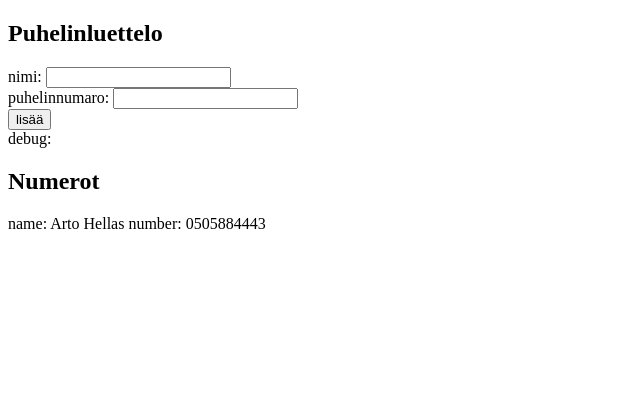
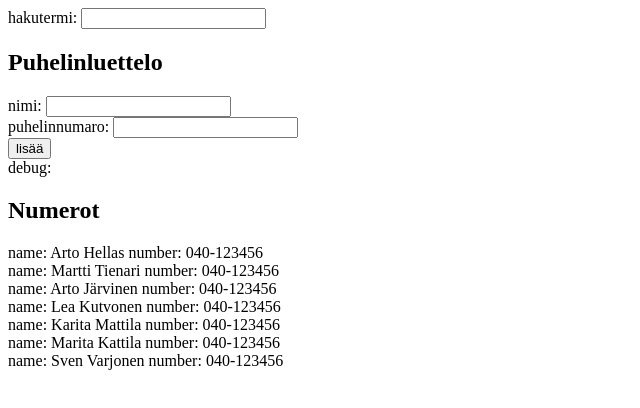
Before and after one commit to learntopilk/teht2, a React (Create React App) app in the folder teht2_puhelinluettelo/: page / in a window 1280 px wide. Shown: the top 408 px of the page, without its empty margins (0-640 px from the left). Built offline with nearby package versions, Linux system fonts and the light colour scheme.

Commit message:
Tehtävä 2.9 tehty: Suodatetaan nimiä ja numeroita!

```diff
--- a/teht2_puhelinluettelo/src/index.js
+++ b/teht2_puhelinluettelo/src/index.js
@@ -14,13 +14,17 @@ class App extends React.Component {
         super(props)
         this.state = {
             persons: [
-                {
-                    name: 'Arto Hellas',
-                    number: '0505884443'
-                }
+                { name: 'Arto Hellas', number: '040-123456' },
+                { name: 'Martti Tienari', number: '040-123456' },
+                { name: 'Arto Järvinen', number: '040-123456' },
+                { name: 'Lea Kutvonen', number: '040-123456' },
+                { name: 'Karita Mattila', number: '040-123456' },
+                { name: 'Marita Kattila', number: '040-123456' },
+                { name: 'Sven Varjonen', number: '040-123456' }
             ],
             newName: '',
-            newNumber: ''
+            newNumber: '',
+            searchTerm: ''
         }
     }
 
@@ -48,9 +52,19 @@ class App extends React.Component {
         console.log(event.target.value)
         this.setState({ newNumber: event.target.value })
     }
+
+    onFilterFieldChange = (event) => {
+        this.setState({searchTerm: event.target.value})
+    }
+
     render() {
+        const naytettavat =
+        this.state.searchTerm === '' ?
+        this.state.persons :
+        this.state.persons.filter(person => person.name.toLowerCase().includes(this.state.searchTerm.toLowerCase()))
         return (
             <div>
+                hakutermi: <input onChange={this.onFilterFieldChange}/>
                 <h2>Puhelinluettelo</h2>
                 <form onSubmit={this.addEntry}>
                     <div>
@@ -63,7 +77,7 @@ class App extends React.Component {
                 </form>
                 <div>debug: {this.state.newName}</div>
                 <h2>Numerot</h2>
-                {this.state.persons.map(person => {
+                {naytettavat.map(person => {
                     return (
                         <div key={person.name.concat(person.number)}>
                             <Name name={person.name} key={person.name.concat(Date.now())} />
```
